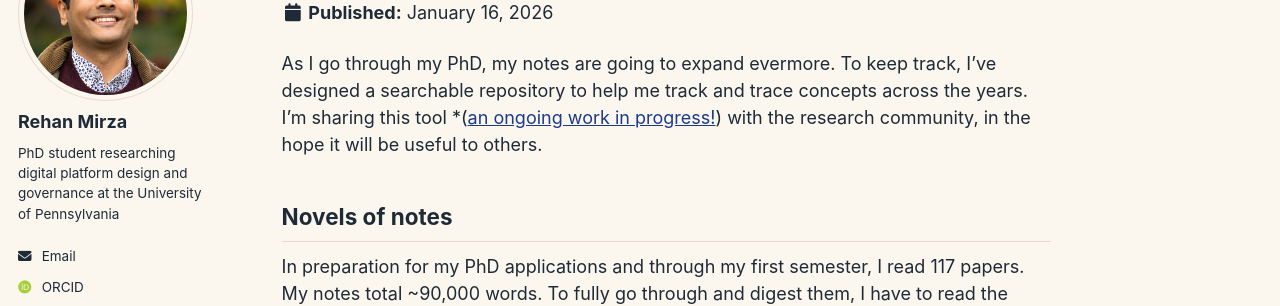
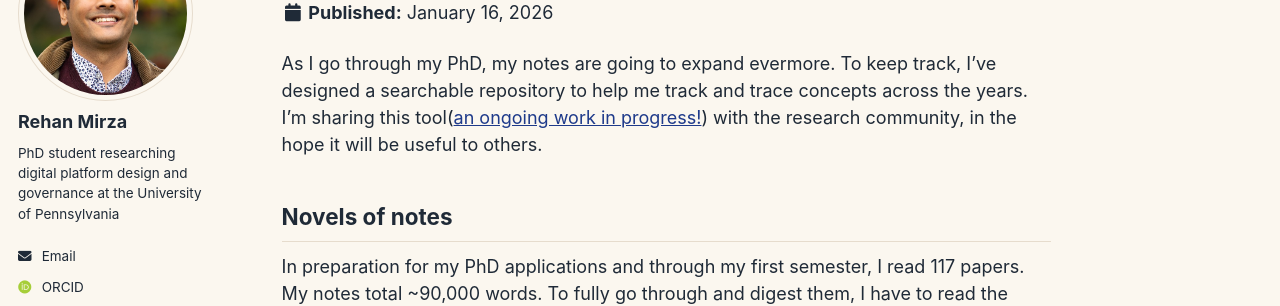
Before and after one commit to ramirza1/Rehan-Mirza, a Jekyll site: the page built from _posts/2026-01-15-introducing-the-pensieve.md, in a window 1280 px wide and 900 px high. Shown: the part 173-479 px from the top of the window. Built offline with Jekyll 4.4.1, drawn with Linux system fonts in a browser that asks for light colours; some web fonts are replaced; a script that is not in the unit is left out.

Commit message:
Edited small typo again..

```diff
--- a/_posts/2026-01-15-introducing-the-pensieve.md
+++ b/_posts/2026-01-15-introducing-the-pensieve.md
@@ -10,7 +10,7 @@ tags: [research, phd, academic-notes, literature-review, knowledge-management, s
 excerpt: "I built the Pensieve: a search tool that helps me trace concepts, authors, and arguments across my ever-expanding set of notes and papers."
 ---
 
-As I go through my PhD, my notes are going to expand evermore. To keep track, I've designed a searchable repository to help me track and trace concepts across the years. I'm sharing this tool *([an ongoing work in progress!](https://github.com/ramirza1/pensieve-project-template)) with the research community, in the hope it will be useful to others.
+As I go through my PhD, my notes are going to expand evermore. To keep track, I've designed a searchable repository to help me track and trace concepts across the years. I'm sharing this tool([an ongoing work in progress!](https://github.com/ramirza1/pensieve-project-template)) with the research community, in the hope it will be useful to others.
 
 <!--more-->
 
```
